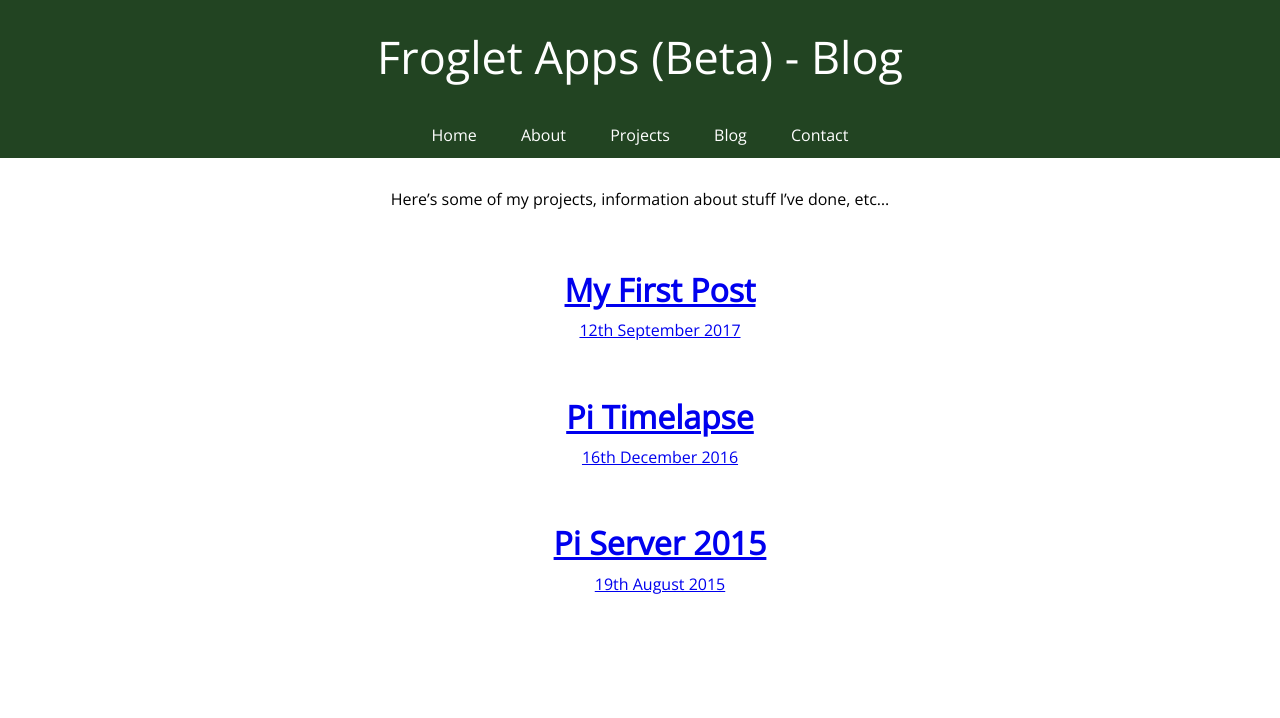
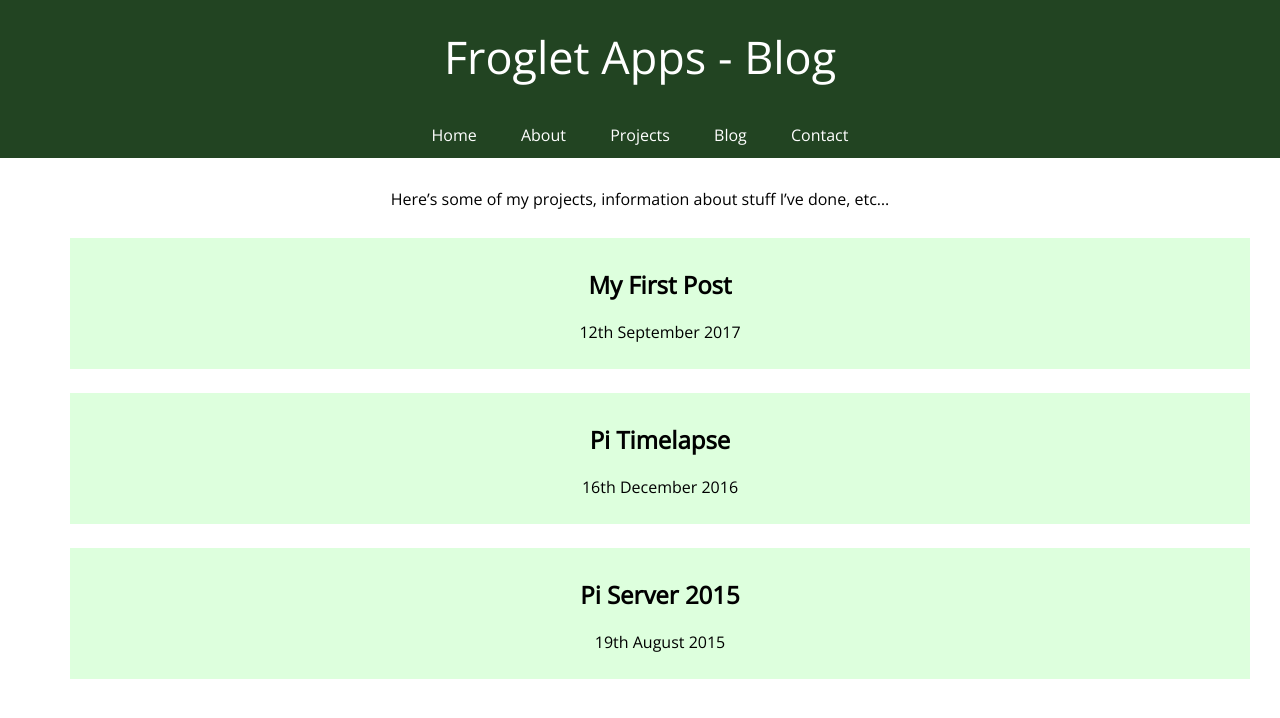
Before and after one commit to FrogletApps/frogletapps.github.io, a Jekyll site: the page built from blog.md, in a window 1280 px wide. Shown: the top 718 px of the page. Built offline with Jekyll 4.4.1, drawn with Linux system fonts in a browser that asks for light colours.

Commit message:
Blog Changes
Made blog posts selection page much prettier.

Also removed beta from header

```diff
--- a/_config.yml
+++ b/_config.yml
@@ -1,5 +1,5 @@
-name: Froglet Apps (Beta)
-title: Froglet Apps (Beta)
+name: Froglet Apps
+title: Froglet Apps
 url: https://frogletapps.github.io
 baseurl: /
 
--- a/_layouts/blog.html
+++ b/_layouts/blog.html
@@ -6,9 +6,9 @@ layout: default
 <ul>
     {% for post in site.posts %}
 		<li>
-			<br>
-			<h1><a href="{{ post.url }}">{{ post.title }}</h1>
-			{% assign d = post.date | date: "%-d"  %}
+			<div class="blogPost" onclick="location.href='{{ post.url }}';" style="cursor:pointer;">
+				<h2>{{ post.title }}</h2>
+				<p>{% assign d = post.date | date: "%-d"  %}
 				{% case d %}
 					{% when '1' or '21' or '31' %}{{ d }}st
 					{% when '2' or '22' %}{{ d }}nd
@@ -16,8 +16,9 @@ layout: default
 					{% else %}{{ d }}th{% endcase %}
 				{{ post.date | date: "%B" }}
 				{{ post.date | date: "%Y" }}
-			</a>
-			<br>
+
+				</p>
+			</div>
 		</li>
 	{% endfor %}
 </ul>
--- a/assets/style.css
+++ b/assets/style.css
@@ -99,3 +99,13 @@ iframe{
 	/*Means iframe (basically just the youtube link) can never be larger than the page*/
 	max-width: 100%;
 }
+
+.blogPost{
+	background-color: #dfd;
+	padding: 10px;
+}
+
+.blogPost:hover {
+	/*Background colour of links when hovering*/
+	background-color: #afa;
+}
```
Also changed, not shown: 12 other files. Lines whose indentation alone changed are shown as unchanged.
